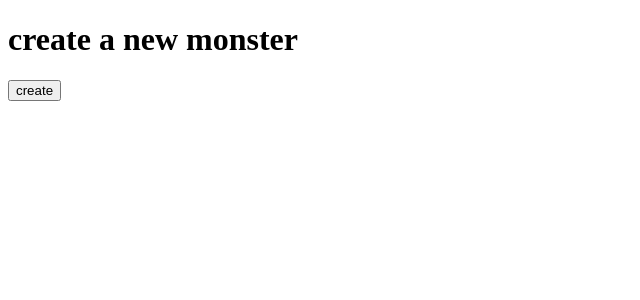
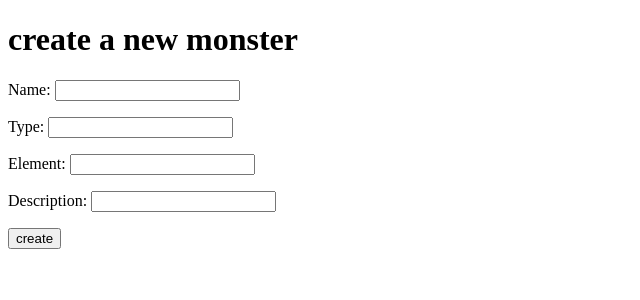
Before and after one commit to FirstHassan24/mhworld, a Django app: page /new/ in a window 1280 px wide. Shown: the top 300 px of the page, without its empty margins (0-640 px from the left). Run offline with Django 5.2, Linux system fonts and the light colour scheme.

Commit message:
update decided to have my form field only display the everything but the image_url

```diff
--- a/monsterhunter/forms.py
+++ b/monsterhunter/forms.py
@@ -9,4 +9,4 @@ class MonsterForm(forms.ModelForm):
     class Meta:
         #asscociate this form with your monster model:
         model = Monster
-        fields = "__all__"
+        fields = ["name","type","element","description"]
--- a/monsterhunter/models.py
+++ b/monsterhunter/models.py
@@ -4,11 +4,11 @@ from django.db import models
 #what do i want to store for each monster?:
 class Monster(models.Model):
     #every monster name must be unique:
-    name = models.CharField(unique=True, max_length=50),
+    name = models.CharField(unique=True, max_length=50)
     #what type the monster is (brute wyvern,eldar dragon,flying wyvern etc):
-    type = models.CharField(max_length=100,null=True,blank=True),
+    type = models.CharField(max_length=100,null=True,blank=True)
     #display the type of element it will use
-    element = models,models.CharField(max_length=100,null=True,blank=True),
+    element = models.CharField(max_length=100,null=True,blank=True)
     #add a small description for each monster explaining their biography:
     description = models.CharField(max_length=500,null=True,blank=True)
     #add an image for each monster:
--- a/monsterhunter/templates/monsterhunter/monster_form.html
+++ b/monsterhunter/templates/monsterhunter/monster_form.html
@@ -17,7 +17,7 @@
 <!--use the token to protect from maliciouse attacks-->
 {% csrf_token %}
 <!--render the form fields that shows our model:-->
-{{ form.name }}
+{{ form.as_p }}
 <!--make a button for creating monster and the text changes depending if user is creating or editing:-->
 <button type=submit>
 {% if is_edit%} update {% else %} create {% endif %}
```
Also changed, not shown: db.sqlite3, monsterhunter/migrations/0002_monster_element_monster_name_monster_type.py (added).
